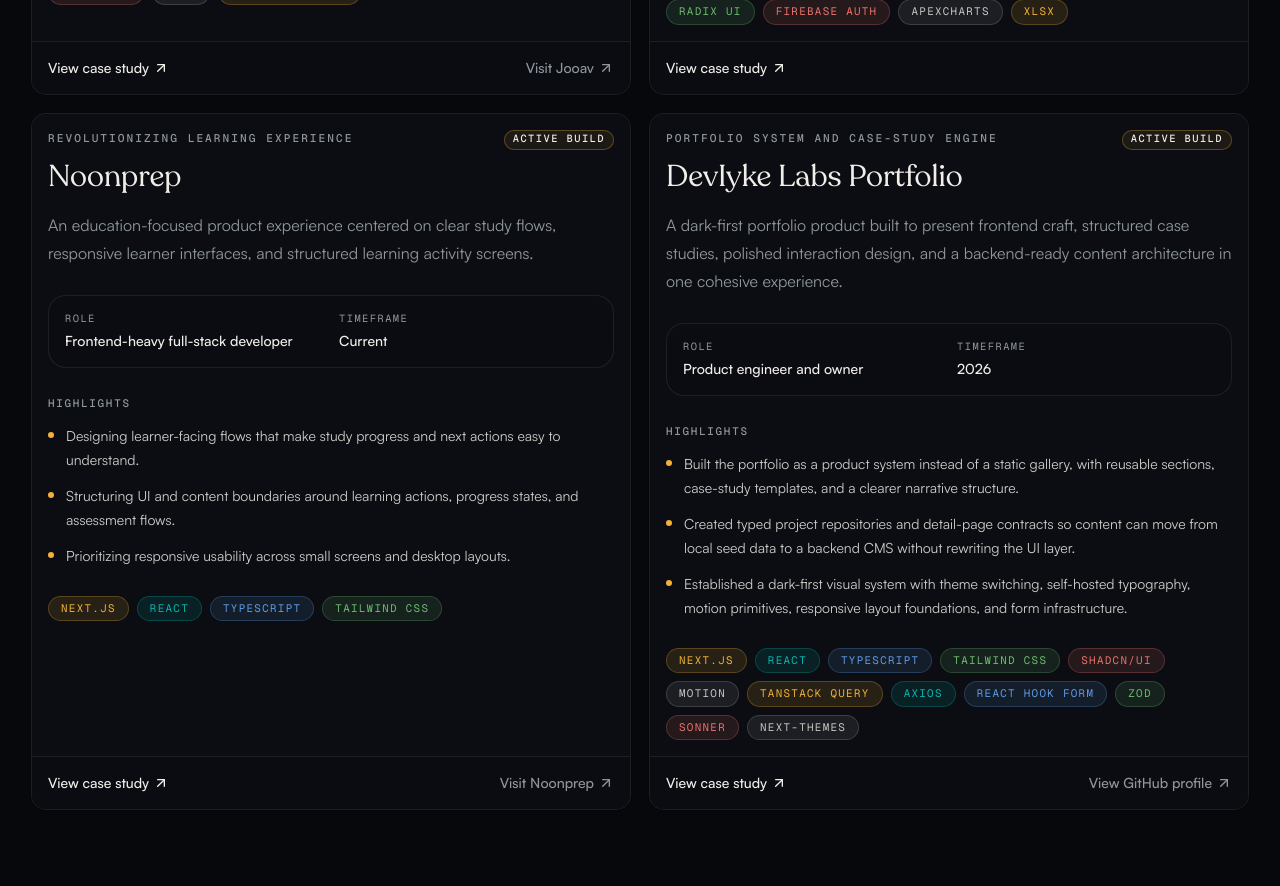
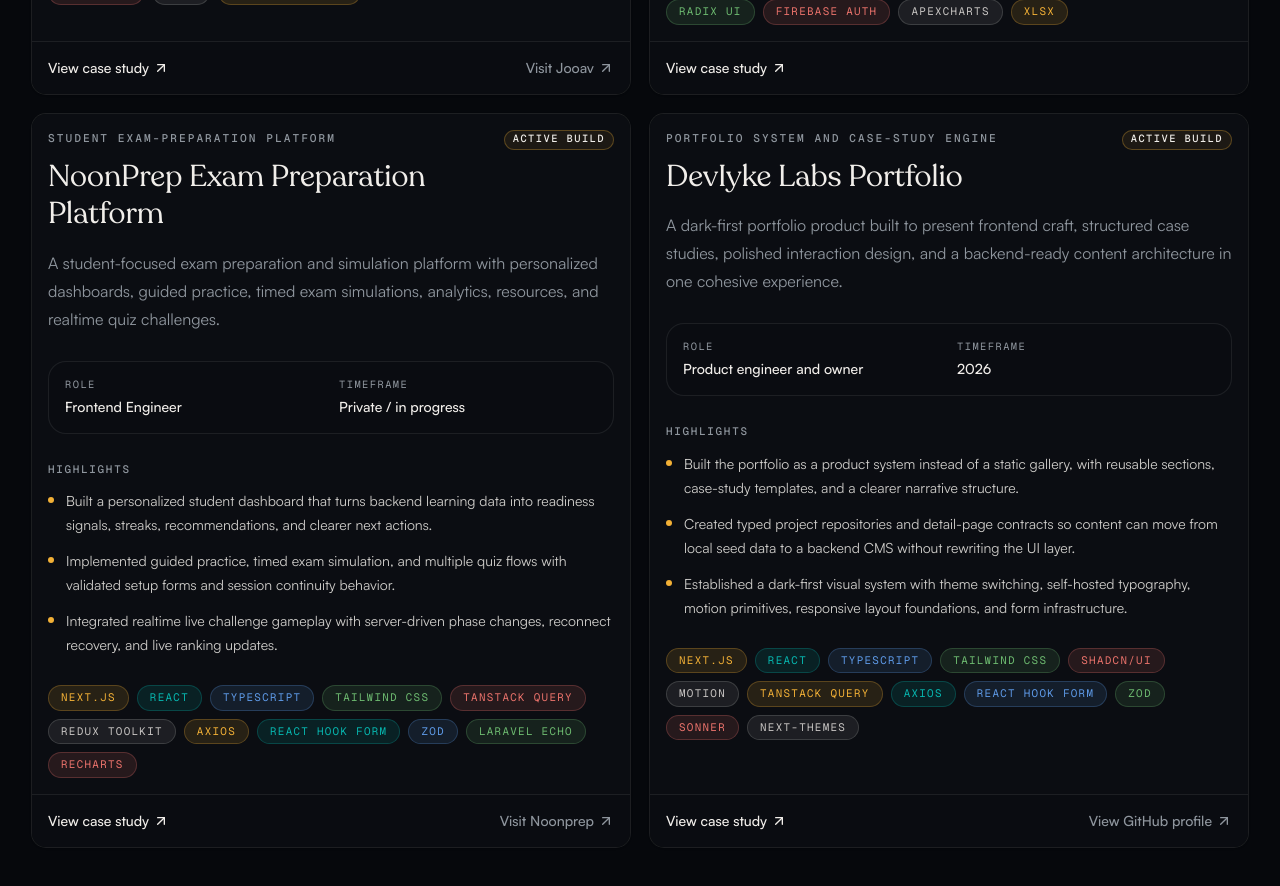
Before and after one commit to Dev-Iyke/portfolio-web, a Next.js app: page / in a window 1280 px wide. Shown: the part 2660-3546 px from the top of the page. Built offline with nearby package versions, Linux system fonts and the light colour scheme.

Commit message:
Implemeted noonprep project

```diff
--- a/src/features/projects/data/projects.ts
+++ b/src/features/projects/data/projects.ts
@@ -335,7 +335,7 @@ export const projects = [
       "Supported multi-tenant behavior through tenant bootstrap and runtime branding.",
     ],
     links: [{
-      label: "View Project",
+      label: "View WesOnline",
       kind: "live",
       href: "https://app.wesonline.ng"
     }],
@@ -893,23 +893,112 @@ export const projects = [
   },
   {
     slug: "noonprep",
-    title: "Noonprep",
-    kicker: "Revolutionizing learning experience",
+    title: "NoonPrep Exam Preparation Platform",
+    kicker: "Student exam-preparation platform",
     summary:
-      "An education-focused product experience centered on clear study flows, responsive learner interfaces, and structured learning activity screens.",
+      "A student-focused exam preparation and simulation platform with personalized dashboards, guided practice, timed exam simulations, analytics, resources, and realtime quiz challenges.",
     evidenceStatus: "active-build",
-    role: "Frontend-heavy full-stack developer",
-    timeframe: "Current",
-    stack: ["Next.js", "React", "TypeScript", "Tailwind CSS"],
+    role: "Frontend Engineer",
+    timeframe: "Private / in progress",
+    projectType: "Frontend-heavy full-stack",
+    stack: [
+      "Next.js",
+      "React",
+      "TypeScript",
+      "Tailwind CSS",
+      "TanStack Query",
+      "Redux Toolkit",
+      "Axios",
+      "React Hook Form",
+      "Zod",
+      "Laravel Echo",
+      "Recharts",
+    ],
     impactAreas: [
       "frontend-architecture",
       "product-interface",
       "workflow-design",
+      "backend-foundation",
+      "performance-accessibility",
+    ],
+    surfaces: [
+      "Public landing site",
+      "Auth and onboarding",
+      "Student dashboard",
+      "Study Arena",
+      "Practice sessions",
+      "Exam sessions",
+      "Quiz Arena",
+      "Analytics",
+      "Resources",
+      "Profile and settings",
     ],
     highlights: [
-      "Designing learner-facing flows that make study progress and next actions easy to understand.",
-      "Structuring UI and content boundaries around learning actions, progress states, and assessment flows.",
-      "Prioritizing responsive usability across small screens and desktop layouts.",
+      "Built a personalized student dashboard that turns backend learning data into readiness signals, streaks, recommendations, and clearer next actions.",
+      "Implemented guided practice, timed exam simulation, and multiple quiz flows with validated setup forms and session continuity behavior.",
+      "Integrated realtime live challenge gameplay with server-driven phase changes, reconnect recovery, and live ranking updates.",
+    ],
+    features: [
+      {
+        name: "Authentication and student onboarding",
+        roles: ["Students"],
+        description:
+          "Students can sign up, sign in, reset passwords, join through school-linked flows, and continue into a guided setup process before using the dashboard.",
+        engineering:
+          "React Hook Form, Zod validation, shared Axios auth behavior, Redux-backed user hydration, Google auth integration, and redirect preservation for invitation-based flows.",
+      },
+      {
+        name: "Personalized learner dashboard",
+        roles: ["Students"],
+        description:
+          "The dashboard turns learning data into actionable study direction through readiness cues, streaks, smart planning, subject performance, and activity summaries.",
+        engineering:
+          "React Query-powered dashboard hooks, reusable cards and state views, responsive layout patterns, and profile-aware UI copy.",
+      },
+      {
+        name: "Study Arena and exam setup flows",
+        roles: ["Students"],
+        description:
+          "Students can choose guided practice or timed exam simulation, then configure sessions by exam type, subject, topics, question count, difficulty, and other preparation parameters.",
+        engineering:
+          "Schema-validated setup forms, feature-first modules, and API-backed session creation flows that keep the setup experience structured and repeatable.",
+      },
+      {
+        name: "Practice and exam session runtime",
+        roles: ["Students"],
+        description:
+          "Practice sessions emphasize learning feedback, while exam sessions simulate pressure with timers, navigation, flagging, submission control, and session restoration.",
+        engineering:
+          "Answer persistence, local restoration handling, locked progression rules, backend session sync, and controlled timer-based exam states.",
+      },
+      {
+        name: "Realtime quiz challenges",
+        roles: ["Students"],
+        description:
+          "Quiz Arena supports solo play and live peer challenges with lobbies, invites, countdowns, live score updates, rankings, and rematch-capable game flow.",
+        engineering:
+          "Laravel Echo or Reverb-compatible private channels, REST-backed durable state, heartbeat recovery, reconnect handling, and server-owned phase transitions.",
+      },
+      {
+        name: "Analytics, resources, and profile management",
+        roles: ["Students"],
+        description:
+          "Students can review progress trends, study history, resources, and editable academic preferences inside one continuous learning workspace.",
+        engineering:
+          "Chart-based analytics UI, paginated history views, debounced resource search, reusable settings forms, and partially scaffolded resource integration.",
+      },
+    ],
+    outcomes: [
+      "Created a cohesive student learning experience that combines preparation, feedback, analytics, and competitive engagement.",
+      "Established reusable frontend patterns for API-heavy learning products with onboarding, session runtime, dashboards, and realtime interaction.",
+      "Delivered a strong active-build case study even before the broader admin and backend ecosystem is folded into the portfolio story.",
+    ],
+    talkingPoints: [
+      "Built a student dashboard that turns backend learning data into readiness, streaks, quests, and study-plan guidance.",
+      "Implemented guided practice sessions with feedback, hints, progression control, and session-summary behavior.",
+      "Built timed exam simulations with answer persistence, navigation, flags, timer expiry, and controlled submission.",
+      "Integrated realtime live quiz challenges using Echo or Reverb events, REST state, heartbeat recovery, and ranking screens.",
+      "Used React Query and Redux together to separate server cache from global authenticated user state.",
     ],
     links: [
       {
@@ -920,32 +1009,107 @@ export const projects = [
     ],
     caseStudy: {
       problem:
-        "Learning products need to make progress feel simple: learners should understand where they are, what to do next, and how the interface supports their study rhythm.",
+        "Students preparing for high-stakes exams often need more than access to questions. They need structure, motivation, progress visibility, and clearer guidance on what to practice next if they want preparation to feel sustainable and effective.",
       approach:
-        "Start with clear learner-facing flows and a frontend model that can later connect to curriculum, progress, assessment, and account data without forcing UI rewrites.",
+        "NoonPrep organizes the student experience into a public product surface and an authenticated learning workspace with onboarding, personalized dashboards, guided study flows, timed exam simulations, analytics, resources, and realtime quiz challenges. The frontend uses feature-first modules, typed API hooks, validated forms, and reusable state patterns to keep these learning flows connected.",
       decisions: [
         {
-          title: "Design clear learning flows",
+          title: "Use React Query for server state and Redux for auth state",
           description:
-            "The interface prioritizes what learners need to see, do, and understand during study sessions.",
+            "Dashboard data, session history, analytics, and quiz flows depend on cacheable API state, while authenticated user hydration needs predictable global access across the app.",
         },
         {
-          title: "Keep data boundaries understandable",
+          title: "Centralize API behavior in a shared Axios client",
           description:
-            "Project sections are organized around lessons, progress states, assessments, and learner actions.",
+            "Request headers, cookie-backed auth handling, mutation feedback, and typed feature APIs stay easier to manage when transport behavior is standardized.",
         },
         {
-          title: "Prioritize small-screen clarity",
+          title: "Model the app around feature-first product modules",
           description:
-            "The product direction assumes learners may interact from phones, so responsive hierarchy is treated as core product behavior.",
+            "Auth, dashboard, study arena, quiz arena, analytics, and resources each represent real user journeys, so grouping code by domain helps the product scale more cleanly.",
+        },
+        {
+          title: "Keep live challenge timing server-driven",
+          description:
+            "Competitive quiz fairness depends on shared backend phase control, so the frontend listens and reacts instead of independently advancing game state.",
+        },
+        {
+          title: "Use schema-validated forms for setup-heavy flows",
+          description:
+            "Study sessions, exam sessions, quizzes, auth, and profile updates all depend on structured payloads, so React Hook Form and Zod reduce invalid submissions and improve UX.",
+        },
+        {
+          title: "Invest in reusable loading, empty, and error states",
+          description:
+            "Because most product surfaces are API-backed, consistent fallback states are necessary for perceived quality and easier maintenance.",
         },
       ],
+      challenges: [
+        {
+          title: "Realtime reliability",
+          description:
+            "Live challenges require subscription handling, backend-owned phase changes, heartbeat recovery, disconnect tolerance, and reconnect-safe UI updates.",
+        },
+        {
+          title: "Session continuity",
+          description:
+            "Practice and exam flows benefit from local restoration after reloads, but that convenience has to stay aligned with backend session truth.",
+        },
+        {
+          title: "Partial feature maturity",
+          description:
+            "The resources surface is scaffolded well, but some visible resource data is still sample-backed, so the public case study needs to describe that honestly.",
+        },
+        {
+          title: "Ecosystem breadth beyond this repo",
+          description:
+            "The student app is already strong, but the complete NoonPrep product story will become fuller when the backend and admin or school-facing surfaces are added later.",
+        },
+      ],
+      outcome:
+        "The result is a portfolio-worthy student learning platform with multiple meaningful user flows, polished responsive UI, deep API integration, and unusually strong realtime interaction complexity for an active-build project.",
+      backendNote:
+        "This case study currently represents the student-facing frontend. It integrates with a separate backend for auth, study sessions, quiz state, analytics, resources, and realtime challenge behavior. A later pass can merge the admin and backend story into one broader platform case study.",
       privacyNote:
-        "The case study focuses on learner experience, workflow clarity, and frontend architecture without exposing private product details.",
+        "Public screenshots and notes should avoid real student names, emails, school codes, invite links, scores tied to real users, internal API URLs, tokens, and any private operational data.",
+      screenshots: [
+        {
+          label: "Landing page hero",
+          src: "/projects/noonprep/noonprep-landing-banner.png",
+          alt: "NoonPrep landing page preview",
+        },
+        {
+          label: "Student dashboard overview",
+        },
+        {
+          label: "Study Arena mode selection",
+        },
+        {
+          label: "Practice question screen with feedback",
+        },
+        {
+          label: "Exam session with timer and question navigator",
+        },
+        {
+          label: "Quiz Arena home",
+        },
+        {
+          label: "Live challenge lobby or active round",
+        },
+        {
+          label: "Analytics dashboard",
+        },
+        {
+          label: "Profile or settings surface",
+        },
+        {
+          label: "Mobile dashboard or sidebar state",
+        },
+      ],
       nextSteps: [
-        "Add polished learner-flow screenshots.",
-        "Document the main learning flows and content states.",
-        "Document one concrete engineering challenge from the build.",
+        "Add strong screenshots for the landing page, dashboard, Study Arena, live challenge flow, and analytics surfaces.",
+        "Later merge this frontend story with the admin and backend surfaces when they are stable enough for a fuller ecosystem case study.",
+        "Deepen the engineering narrative around practice setup and session-state architecture after the current implementation phase settles.",
       ],
     },
     featured: true,
```
Also changed, not shown: public/projects/noonprep/noonprep-landing-banner.png (added), 1 other file (tests, documents, lock files or other folders).
